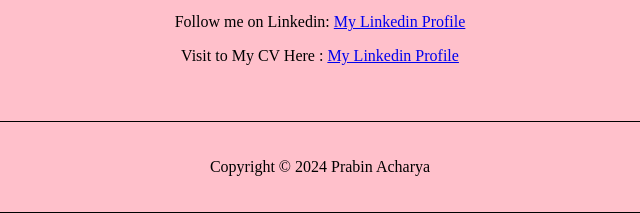
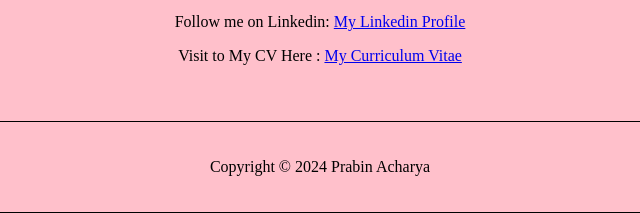
Before and after one commit to Prabin-59/Personal-info, a plain HTML site: page About_me.html in a window 1280 px wide. Shown: the part 1038-1251 px from the top of the page, 320-960 px from the left. Drawn offline with Linux system fonts and the light colour scheme.

Commit message:
Update About_me.html

```diff
--- a/About_me.html
+++ b/About_me.html
@@ -68,7 +68,7 @@ Javascript and Web development <br>
 
 	<p>Follow me on instagram: <a href="https://www.instagram.com/prabin717/" target="_blank" rel="noopener noreferrer">My Instagram Profile</a></p>
 	<p>Follow me on Linkedin: <a href="https://www.linkedin.com/in/prabin-acharya-603290262/" target="_blank" rel="noopener noreferrer">My Linkedin Profile</a></p>
-	<p> Visit to My CV Here : <a href="https://www.linkedin.com/in/prabin-acharya-603290262/" target="_blank" rel="noopener noreferrer">My Linkedin Profile</a> </p>
+	<p> Visit to My CV Here : <a href="https://www.linkedin.com/in/prabin-acharya-603290262/" target="_blank" rel="noopener noreferrer">My Curriculum Vitae</a> </p>
 </div>
 
 <footer>
```
